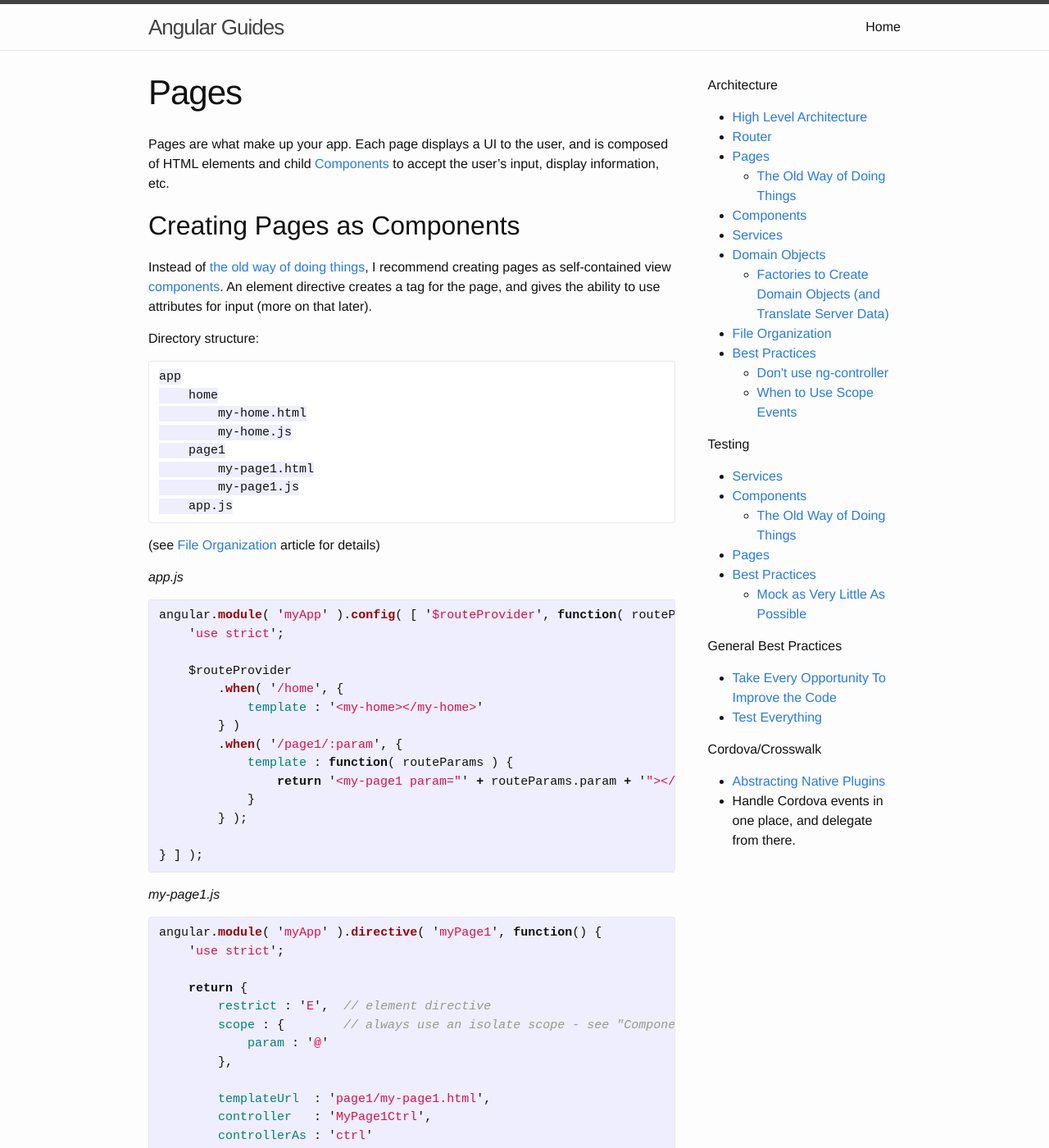
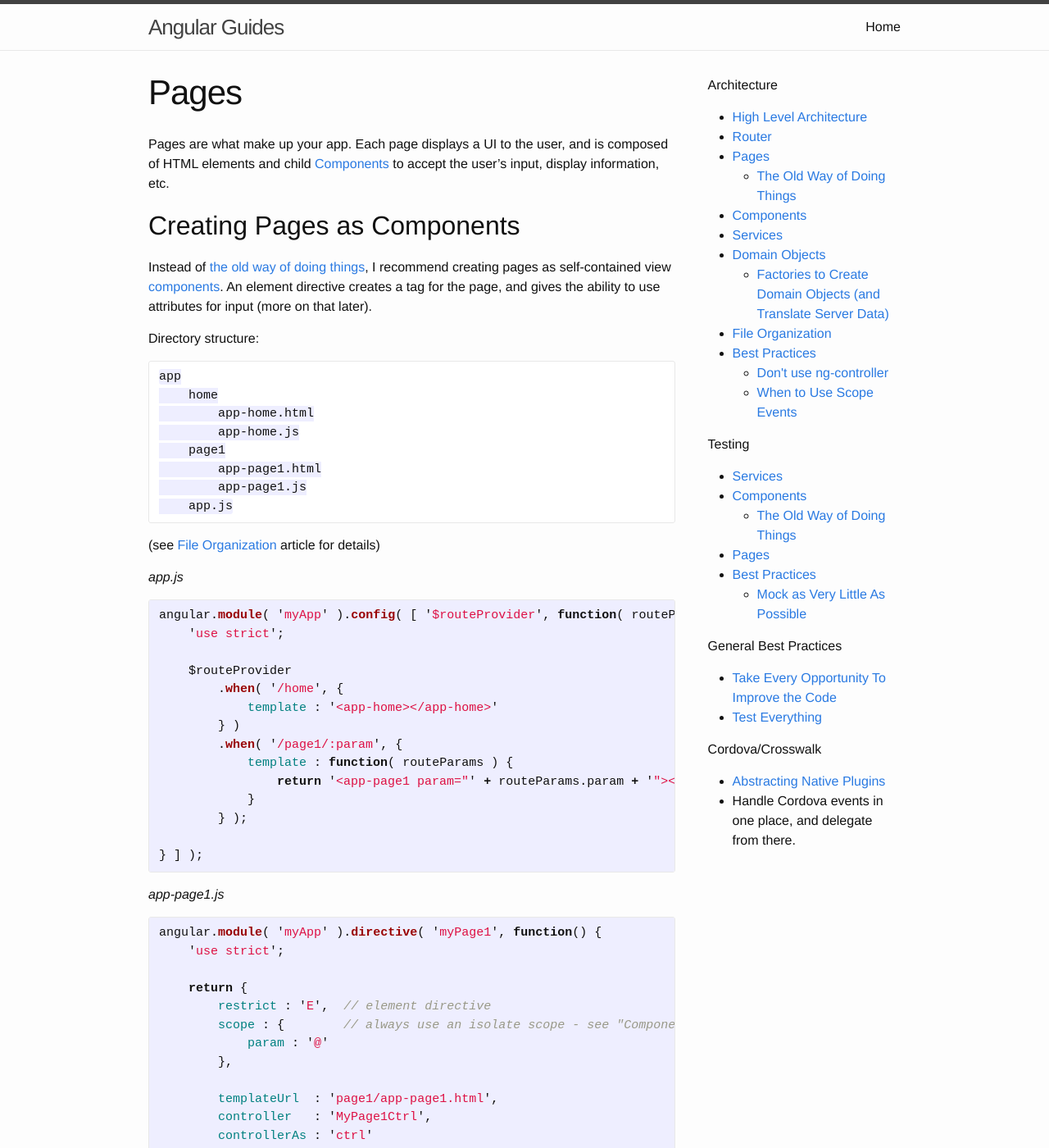
Before and after one commit to gregjacobs/Angular-Architecture, a Jekyll site: the page built from architecture/pages.md, in a window 1280 px wide and 1400 px high. Shown: the whole window at 82% size. Built offline with Jekyll 4.4.1, drawn with Linux system fonts in a browser that asks for light colours; Markdown is read by kramdown in place of the engine named in the settings; some of the changed text lies outside the part shown.

Commit message:
Few tweaks

```diff
--- a/architecture/pages.md
+++ b/architecture/pages.md
@@ -20,11 +20,11 @@ Directory structure:
 
     app
         home
-            my-home.html
-            my-home.js
+            app-home.html
+            app-home.js
         page1
-            my-page1.html
-            my-page1.js
+            app-page1.html
+            app-page1.js
         app.js
 
 (see [File Organization](/architecture/file-organization) article for details)
@@ -37,18 +37,18 @@ angular.module( 'myApp' ).config( [ '$routeProvider', function( routeProvider )
 
     $routeProvider
         .when( '/home', {
-            template : '<my-home></my-home>'
+            template : '<app-home></app-home>'
         } )
         .when( '/page1/:param', {
             template : function( routeParams ) {
-                return '<my-page1 param="' + routeParams.param + '"></my-page1>';
+                return '<app-page1 param="' + routeParams.param + '"></app-page1>';
             }
         } );
 
 } ] );
 {% endhighlight %}
 
-*my-page1.js*
+*app-page1.js*
 
 {% highlight javascript %}
 angular.module( 'myApp' ).directive( 'myPage1', function() {
@@ -60,7 +60,7 @@ angular.module( 'myApp' ).directive( 'myPage1', function() {
             param : '@'
         },
 
-        templateUrl  : 'page1/my-page1.html',
+        templateUrl  : 'page1/app-page1.html',
         controller   : 'MyPage1Ctrl',
         controllerAs : 'ctrl'
     };
@@ -168,19 +168,19 @@ Example of the same page nicely broken down into distinct components:
 
 {% highlight html %}
 <div>
-    <my-header class="header" title="ctrl.title">
+    <app-header class="header" title="ctrl.title">
 
-    <my-spinner ng-if="ctrl.pageState === 'loading'"></my-spinner>
+    <app-spinner ng-if="ctrl.pageState === 'loading'"></app-spinner>
 
     <div class="content" ng-if="ctrl.pageState === 'loaded'">
-        <my-item ng-repeat="item in ctrl.items"
+        <app-item ng-repeat="item in ctrl.items"
                  on-edit="ctrl.edit( item )"
-                 on-remove="ctrl.remove( item )"></my-item>
+                 on-remove="ctrl.remove( item )"></app-item>
 
-        <my-items-options on-select-all="ctrl.selectAll()"></my-items-options>
+        <app-items-options on-select-all="ctrl.selectAll()"></app-items-options>
     </div>
 
-    <my-footer></my-footer>
+    <app-footer></app-footer>
 </div>
 {% endhighlight %}
 
@@ -196,7 +196,7 @@ In general, page controllers should load data rather than individual [component]
 controllers, so that it's left to the page to control loading spinners and
 coordinate between potentially multiple calls / data sources.
 
-*my-page1.js*
+*app-page1.js*
 
 {% highlight javascript %}
 angular.module( 'myApp' ).directive( 'myPage1', function() {
```
Also changed, not shown: other parts of architecture/pages.md (+0 -3 lines), architecture/router.md (+8 -8 lines), hybrid-apps/abstracting-plugins.md (+7 -7 lines).
